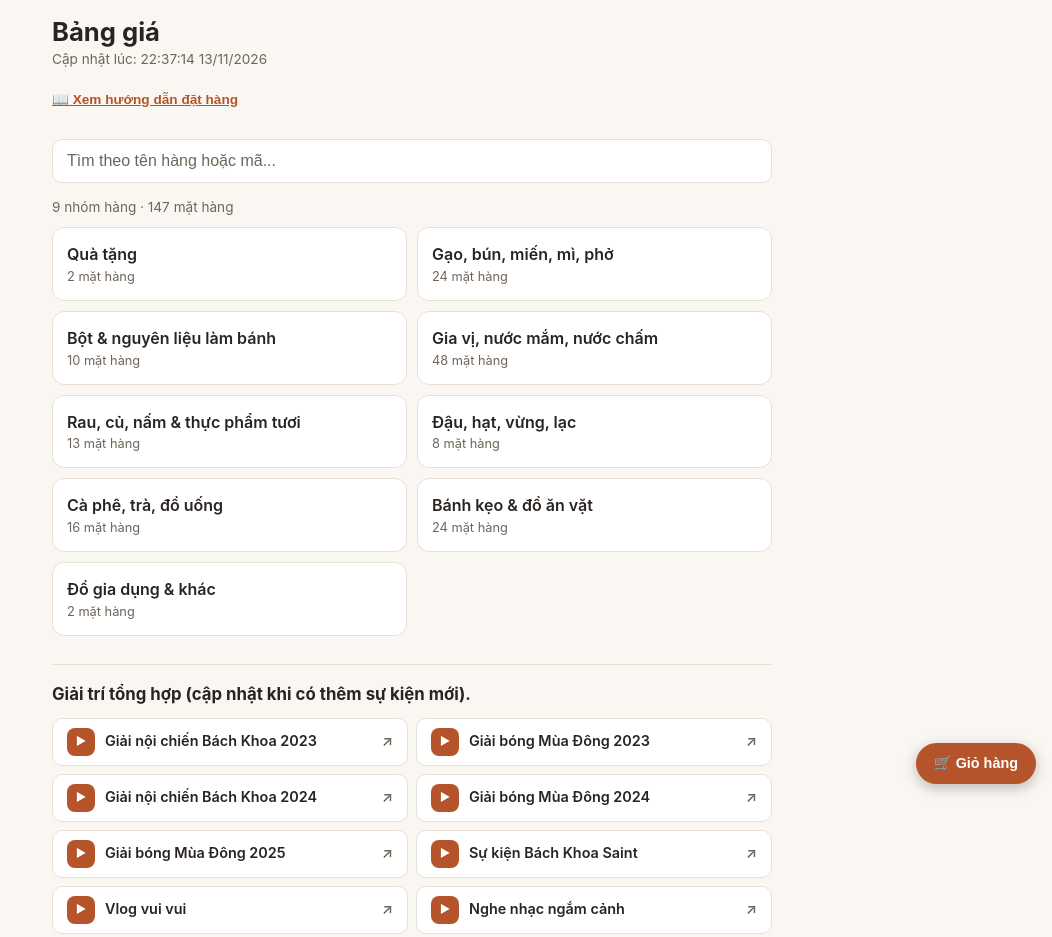
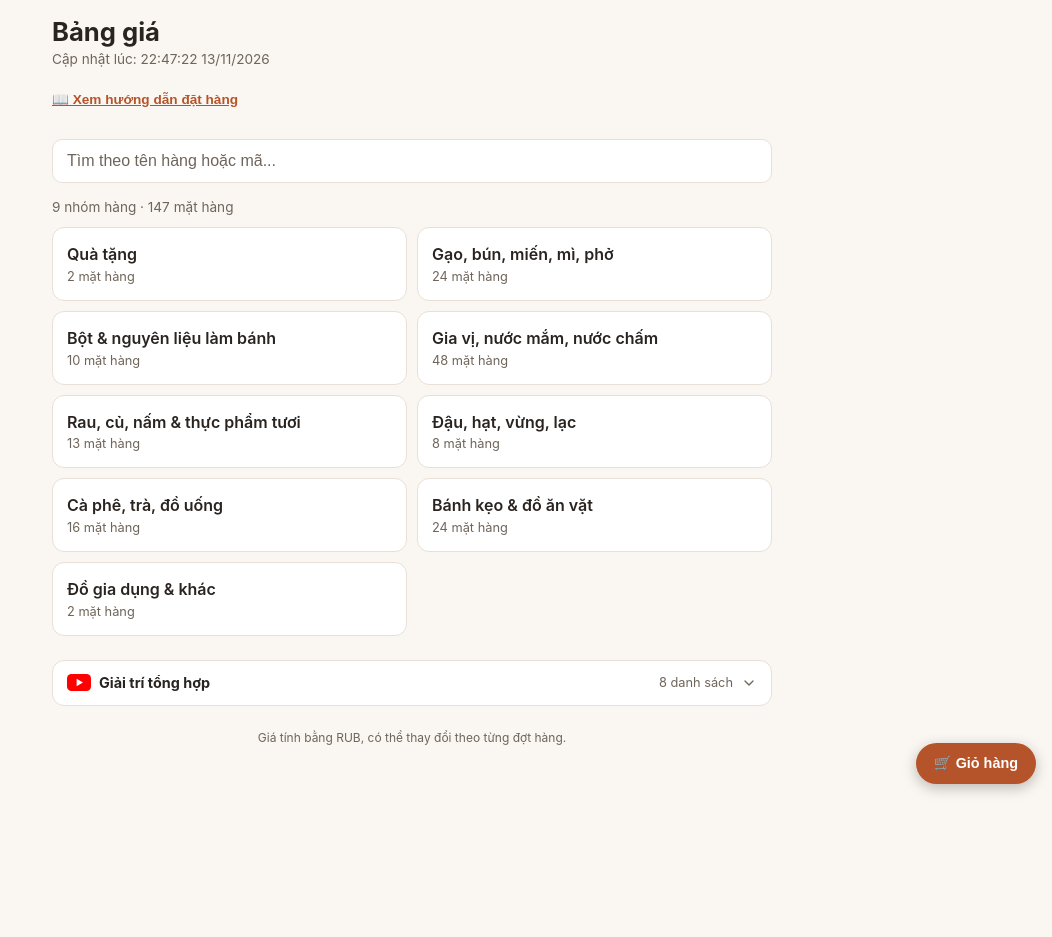
Before and after one commit to Friendzoner49/DoKhoBachKhoa, a plain HTML site: page index.html in a window 1280 px wide. Shown: the top 937 px of the page, without its empty margins (228-1280 px from the left). After the commit the page ends 833 px from the top, so only its background shows below. Drawn offline with Linux system fonts and the light colour scheme.

Commit message:
Cap nhat bang gia 2026-11-14

```diff
--- a/index.html
+++ b/index.html
@@ -734,63 +734,85 @@
      catalog without dishes looks exactly like before. */
   /* Video buttons at the bottom of home (14/11/2026) -- the owner's
      YouTube playlists, listed in the app (Cài đặt -> Nút video). */
+  /* Kept small on purpose (owner, 14/11): one quiet group card at the
+     very bottom, links as small YouTube-logo pills, not big buttons. */
   #community {
-    margin-top: 28px;
-    padding-top: 18px;
-    border-top: 1px solid var(--border);
-  }
-  #community-title {
-    font-size: 1.05rem;
-    font-weight: 700;
-    line-height: 1.35;
-    margin: 0 0 12px;
-  }
-  #community-links {
-    display: grid;
-    grid-template-columns: minmax(0, 1fr);
-    gap: 8px;
-  }
-  @media (min-width: 600px) {
-    #community-links { grid-template-columns: repeat(2, minmax(0, 1fr)); }
-  }
-  .community-link {
+    margin-top: 24px;
+    border: 1px solid var(--border);
+    border-radius: 12px;
+    background: var(--card);
+  }
+  /* Collapsed by default: one row (YouTube logo + group name); tap to
+     show the links. */
+  .community-head {
     display: flex;
     align-items: center;
-    gap: 10px;
-    min-height: 48px;
+    gap: 8px;
+    min-height: 44px;
     padding: 8px 14px;
-    border-radius: 10px;
+    cursor: pointer;
+    list-style: none;
+    border-radius: 12px;
+  }
+  .community-head::-webkit-details-marker {
+    display: none;
+  }
+  .community-head:hover #community-title {
+    color: var(--accent);
+  }
+  .yt-logo {
+    flex-shrink: 0;
+    display: block;
+  }
+  #community-title {
+    flex: 1;
+    min-width: 0;
+    font-size: 0.9rem;
+    font-weight: 700;
+    line-height: 1.3;
+  }
+  #community-count {
+    flex-shrink: 0;
+    color: var(--muted);
+    font-size: 0.8rem;
+  }
+  .community-chevron {
+    flex-shrink: 0;
+    color: var(--muted);
+    transition: transform 0.15s;
+  }
+  #community[open] .community-chevron {
+    transform: rotate(180deg);
+  }
+  #community-links {
+    display: flex;
+    flex-wrap: wrap;
+    gap: 6px;
+    padding: 0 14px 14px;
+  }
+  .community-link {
+    display: inline-flex;
+    align-items: center;
+    gap: 6px;
+    min-height: 32px;
+    max-width: 100%;
+    padding: 4px 12px 4px 8px;
+    border-radius: 999px;
     border: 1px solid var(--border);
-    background: var(--card);
+    background: var(--bg);
     color: var(--text);
-    font-weight: 600;
-    font-size: 0.9rem;
-    line-height: 1.3;
+    font-weight: 500;
+    font-size: 0.8rem;
+    line-height: 1.25;
     text-decoration: none;
     transition: border-color 0.15s;
   }
   .community-link:hover {
-    border-color: var(--accent);
-  }
-  .community-link-icon {
-    flex-shrink: 0;
-    display: grid;
-    place-items: center;
-    width: 28px;
-    height: 28px;
-    border-radius: 8px;
-    background: var(--accent);
-    color: var(--on-accent);
-    font-size: 0.7rem;
+    border-color: #ff0000;
   }
   .community-link-label {
-    flex: 1;
     min-width: 0;
     overflow-wrap: break-word;
-  }
-  .community-link-arrow {
-    flex-shrink: 0;
-    color: var(--muted);
   }
   #tabs[hidden], #food-list[hidden], #food-note[hidden], #community[hidden] {
     display: none;
@@ -977,10 +999,15 @@
   <ul class="cat-grid" id="cat-grid" hidden></ul>
   <ul class="list" id="list" hidden></ul>
   <p class="empty" id="empty" hidden>Không tìm thấy mặt hàng phù hợp.</p>
-  <section id="community" hidden>
-    <h2 id="community-title"></h2>
+  <details id="community" hidden>
+    <summary class="community-head">
+      <svg class="yt-logo" width="24" height="17" viewBox="0 0 24 17" aria-hidden="true"><rect width="24" height="17" rx="4.5" fill="#ff0000"/><path d="M9.6 4.8v7.4l6.4-3.7z" fill="#fff"/></svg>
+      <span id="community-title"></span>
+      <span id="community-count"></span>
+      <svg class="community-chevron" width="16" height="16" viewBox="0 0 24 24" fill="none" stroke="currentColor" stroke-width="2" stroke-linecap="round" stroke-linejoin="round" aria-hidden="true"><path d="m6 9 6 6 6-6"/></svg>
+    </summary>
     <div id="community-links"></div>
-  </section>
+  </details>
 </main>
 <footer>Giá tính bằng RUB, có thể thay đổi theo từng đợt hàng.</footer>
 
@@ -2049,24 +2076,20 @@
     });
   }
 
-  // Adds the customer's own last order (from the `?last=` hint, see
-  // above) to the cart with a single tap -- only shown when at least
-  // one of those codes still exists AND is currently in stock (same
-  // rule the card/modal "Thêm vào giỏ hàng" already enforces; an item
-  // that went out of stock since the last order is dropped, not just
-  // discontinued ones). Sets quantities (doesn't add to whatever's
-  // already in the cart), so tapping it twice -- or once after already
-  // having picked some of the same items by hand -- lands on the last
-  // order's quantities, not a doubled-up total.
-  // Video buttons from products.json's "community" ({title, links:[{title,url}]}).
-  // Only http(s) links are ever turned into buttons. Inside the Telegram
-  // Mini App a plain target=_blank link may not open, so it goes through
+  // Video links from products.json's "community" ({title, links:[{title,url}]}):
+  // one collapsed group at the bottom of home (<details>, tap to open),
+  // each link a small pill with a YouTube logo. Only http(s) links are
+  // ever turned into links. Inside the Telegram Mini App a plain
+  // target=_blank link may not open, so it goes through
   // Telegram.WebApp.openLink() there (same idea as wireTelegramLinkFallback).
+  const YT_LOGO_SVG =
+    '<svg class="yt-logo" width="18" height="13" viewBox="0 0 24 17" aria-hidden="true"><rect width="24" height="17" rx="4.5" fill="#ff0000"/><path d="M9.6 4.8v7.4l6.4-3.7z" fill="#fff"/></svg>';
   function setupCommunity(community) {
     if (!community || !Array.isArray(community.links)) return;
     const links = community.links.filter((l) => l && typeof l.url === "string" && /^https?:\/\//i.test(l.url));
     if (links.length === 0) return;
-    document.getElementById("community-title").textContent = community.title || "🎬 Video giải trí";
+    document.getElementById("community-title").textContent = community.title || "Giải trí tổng hợp";
+    document.getElementById("community-count").textContent = `${links.length} danh sách`;
     const box = document.getElementById("community-links");
     box.innerHTML = "";
     for (const link of links) {
@@ -2075,18 +2098,11 @@
       a.href = link.url;
       a.target = "_blank";
       a.rel = "noopener noreferrer";
-      const icon = document.createElement("span");
-      icon.className = "community-link-icon";
-      icon.setAttribute("aria-hidden", "true");
-      icon.textContent = "▶";
+      a.innerHTML = YT_LOGO_SVG; // fixed markup, no data in it
       const label = document.createElement("span");
       label.className = "community-link-label";
-      label.textContent = link.title || "Xem video";
-      const arrow = document.createElement("span");
-      arrow.className = "community-link-arrow";
-      arrow.setAttribute("aria-hidden", "true");
-      arrow.textContent = "↗";
-      a.append(icon, label, arrow);
+      label.textContent = link.title || "Xem video"; // textContent: owner-entered text
+      a.appendChild(label);
       a.addEventListener("click", async (e) => {
         if (!inTelegramMiniApp) return;
         e.preventDefault();
@@ -2102,6 +2118,15 @@
     communityReady = true;
   }
 
+  // Adds the customer's own last order (from the `?last=` hint, see
+  // above) to the cart with a single tap -- only shown when at least
+  // one of those codes still exists AND is currently in stock (same
+  // rule the card/modal "Thêm vào giỏ hàng" already enforces; an item
+  // that went out of stock since the last order is dropped, not just
+  // discontinued ones). Sets quantities (doesn't add to whatever's
+  // already in the cart), so tapping it twice -- or once after already
+  // having picked some of the same items by hand -- lands on the last
+  // order's quantities, not a doubled-up total.
   function setupReorderButton() {
     const btn = document.getElementById("reorder-btn");
     const valid = lastOrderHint.filter(({ code }) => {
--- a/products.json
+++ b/products.json
@@ -1,5 +1,5 @@
 {
-  "updated_at": "2026-11-13T22:37:14+00:00",
+  "updated_at": "2026-11-13T22:47:22+00:00",
   "currency": "RUB",
   "items": [
     {
@@ -1223,7 +1223,7 @@
     }
   ],
   "community": {
-    "title": "Giải trí tổng hợp (cập nhật khi có thêm sự kiện mới).",
+    "title": "Giải trí tổng hợp",
     "links": [
       {
         "title": "Giải nội chiến Bách Khoa 2023",
```
